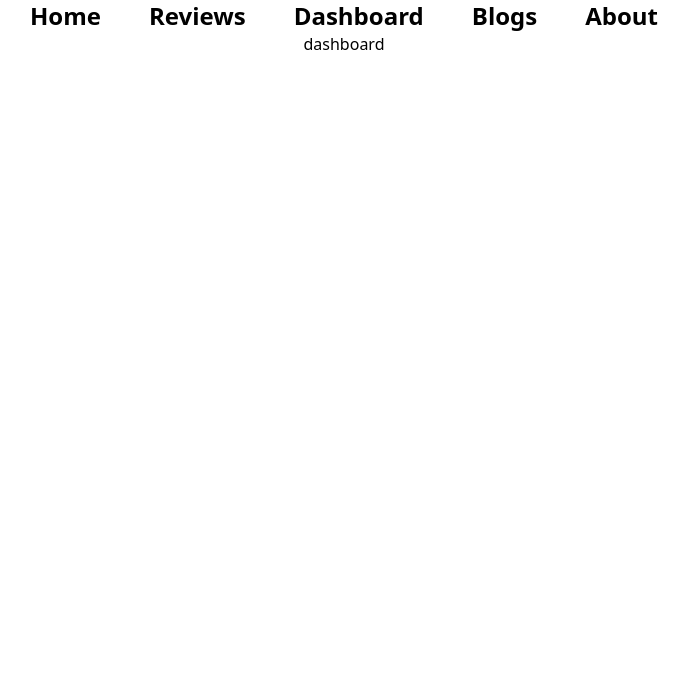
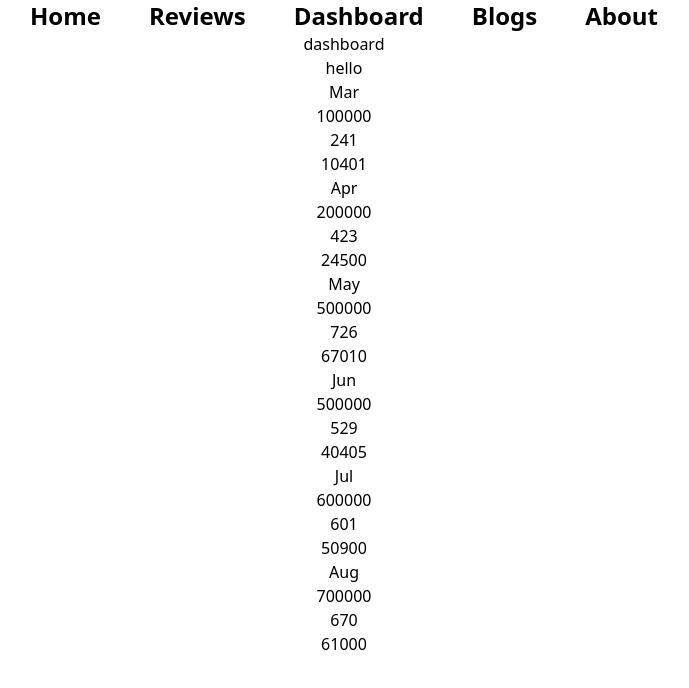
Before and after one commit to nusrat78/drone-review, a React (Create React App) app: page /dashboard in a window 1280 px wide. Shown: the top 688 px of the page, without its empty margins (296-985 px from the left). Built offline with nearby package versions, Linux system fonts and the light colour scheme.

Commit message:
data load

```diff
--- /dev/null
+++ b/public/data.json
@@ -0,0 +1,38 @@
+[
+    {
+        "month": "Mar",
+        "investment": 100000,
+        "sell": 241,
+        "revenue": 10401
+    },
+    {
+        "month": "Apr",
+        "investment": 200000,
+        "sell": 423,
+        "revenue": 24500
+    },
+    {
+        "month": "May",
+        "investment": 500000,
+        "sell": 726,
+        "revenue": 67010
+    },
+    {
+        "month": "Jun",
+        "investment": 500000,
+        "sell": 529,
+        "revenue": 40405
+    },
+    {
+        "month": "Jul",
+        "investment": 600000,
+        "sell": 601,
+        "revenue": 50900
+    },
+    {
+        "month": "Aug",
+        "investment": 700000,
+        "sell": 670,
+        "revenue": 61000
+    }
+]
--- a/src/components/Dashboard/Dashboard.js
+++ b/src/components/Dashboard/Dashboard.js
@@ -1,9 +1,11 @@
 import React from 'react';
+import Drones from '../Drones/Drones';
 
 const Dashboard = () => {
     return (
         <div>
             <h1>dashboard</h1>
+            <Drones></Drones>
         </div>
     );
 };
--- /dev/null
+++ b/src/components/Drone/Drone.js
@@ -0,0 +1,15 @@
+import React from 'react';
+
+const Drone = (props) => {
+    const { month, investment, sell, revenue } = props.drone;
+    return (
+        <div>
+            <h1>{month}</h1>
+            <h1>{investment}</h1>
+            <h1>{sell}</h1>
+            <h1>{revenue}</h1>
+        </div>
+    );
+};
+
+export default Drone;
--- /dev/null
+++ b/src/components/Drones/Drones.js
@@ -0,0 +1,25 @@
+import React, { useEffect, useState } from 'react';
+import Drone from '../Drone/Drone';
+
+
+const Drones = () => {
+    const [drones, setDrones] = useState([]);
+
+    useEffect(() => {
+        fetch('data.json')
+            .then(res => res.json())
+            .then(data => setDrones(data))
+    }, [])
+    return (
+        <div>
+            <h1>hello</h1>
+            {
+                drones.map(drone => <Drone drone={drone}>
+
+                </Drone>
+                )}
+        </div>
+    );
+};
+
+export default Drones;
```
